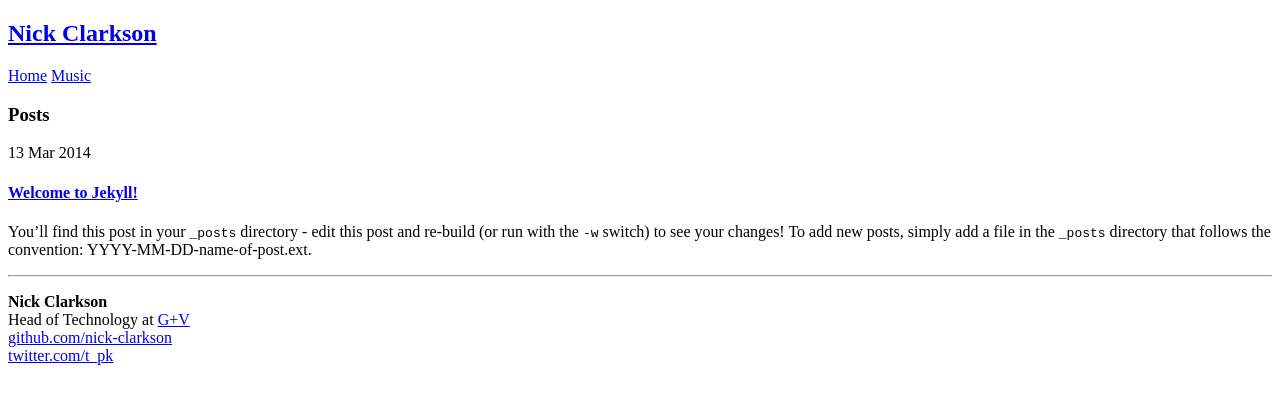
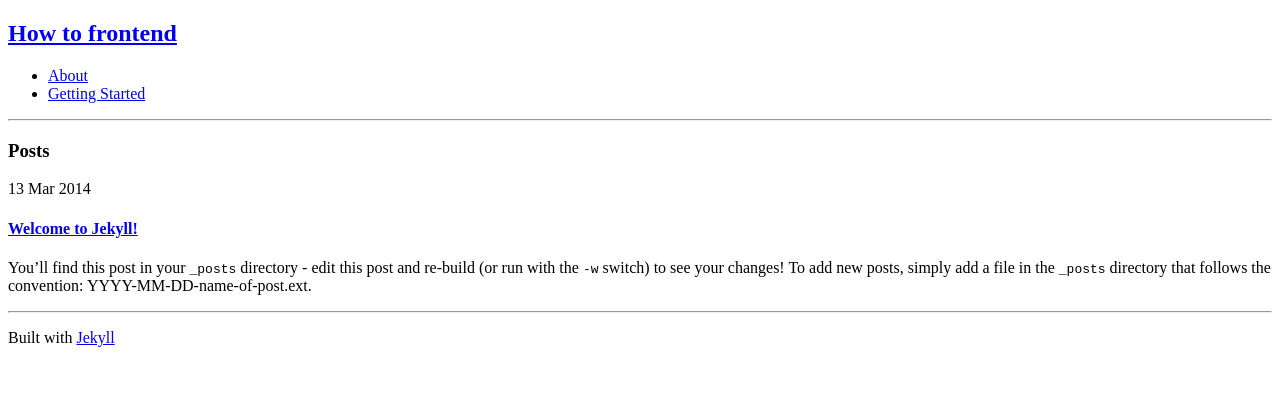
Before and after one commit to nick-clarkson/log, a Jekyll site: the page built from index.html, in a window 1280 px wide. Shown: the top 404 px of the page. Built offline with Jekyll 4.4.1, drawn with Linux system fonts in a browser that asks for light colours; Markdown is read by kramdown in place of the engine named in the settings.

Commit message:
change of purpose

```diff
--- a/CNAME
+++ b/CNAME
@@ -1 +1 @@
-www.digitalrant.co.uk
+digitalrant.co.uk
--- a/_config.yml
+++ b/_config.yml
@@ -1,4 +1,17 @@
-name: Nick Clarkson
+name: How to frontend
 markdown: redcarpet
 pygments: true
 baseurl: ""
+gems:
+- jekyll-compass
+navigation:
+- text: About
+  url: /about.html
+- text: Getting Started
+  url: /basis.html
+# - text: Projects
+#   url: /en/projects/
+#   layout: project
+# - text: Blog
+#   url: /en/blog/
+#   layout: post
--- a/_layouts/default.html
+++ b/_layouts/default.html
@@ -14,22 +14,48 @@
         <header>
           <h1><a href="{{ site.baseurl }}/">{{ site.name }}</a></h1>
           <nav>
-            <a href="{{ site.baseurl }}/">Home</a>
-            <a href="{{ site.baseurl }}/music.html">Music</a>
+            <ul>
+              {% for link in site.navigation %}
+                {% assign current = nil %}
+                {% if page.url == link.url or page.layout == link.layout %}
+                  {% assign current = 'current' %}
+                {% endif %}
+
+                <li class="{% if forloop.first %}first{% endif %} {{ current }} {% if forloop.last %}last{% endif %}">
+                  <a class="{{ current }}" href="{{ link.url }}">{{ link.text }}</a>
+                </li>
+              {% endfor %}
+            </ul>
           </nav>
         </header>
 
+        <hr />
+
         {{ content }}
 
-        <hr>
+        <hr />
 
         <footer>
-          <p>
+<!--           <p>
             <strong>Nick Clarkson</strong><br />
-            Head of Technology at <a href="http://goramandvincent.com">G+V</a><br />
-            <a href="https://github.com/nick-clarkson">github.com/nick-clarkson</a><br />
-            <a href="https://twitter.com/t_pk">twitter.com/t_pk</a><br />
+            Dad to Dan and Alex, husband of @<a href="">tiny_teapot</a>
+            By day Head of Technology at <a href="http://goramandvincent.com">G+V</a>,
+            By night I am a <a href="http://mixcloud.com/trialanderror">bedroom DJ</a>
+            and drummer of <a href="http://slowmusic.co.uk">Slow</a>.
           </p>
+
+          <p>See you round:</p>
+
+          <ul>
+            <li><a href="">Twitter</a></li>
+            <li><a href="">Instagram</a></li>
+            <li><a href="">LinkedIn</a></li>
+            <li><a href="">SoundCloud</a></li>
+            <li><a href="">MixCloud</a></li>
+          </ul> -->
+
+          <p>Built with <a href="#">Jekyll</a></p>
+
         </footer>
       </article>
 
--- /dev/null
+++ b/css/main.css
@@ -0,0 +1,3 @@
+.current{
+  color: red;
+}
--- a/music.html
+++ /dev/null
@@ -1,4 +0,0 @@
----
-layout: default
-title: Music
----
```
